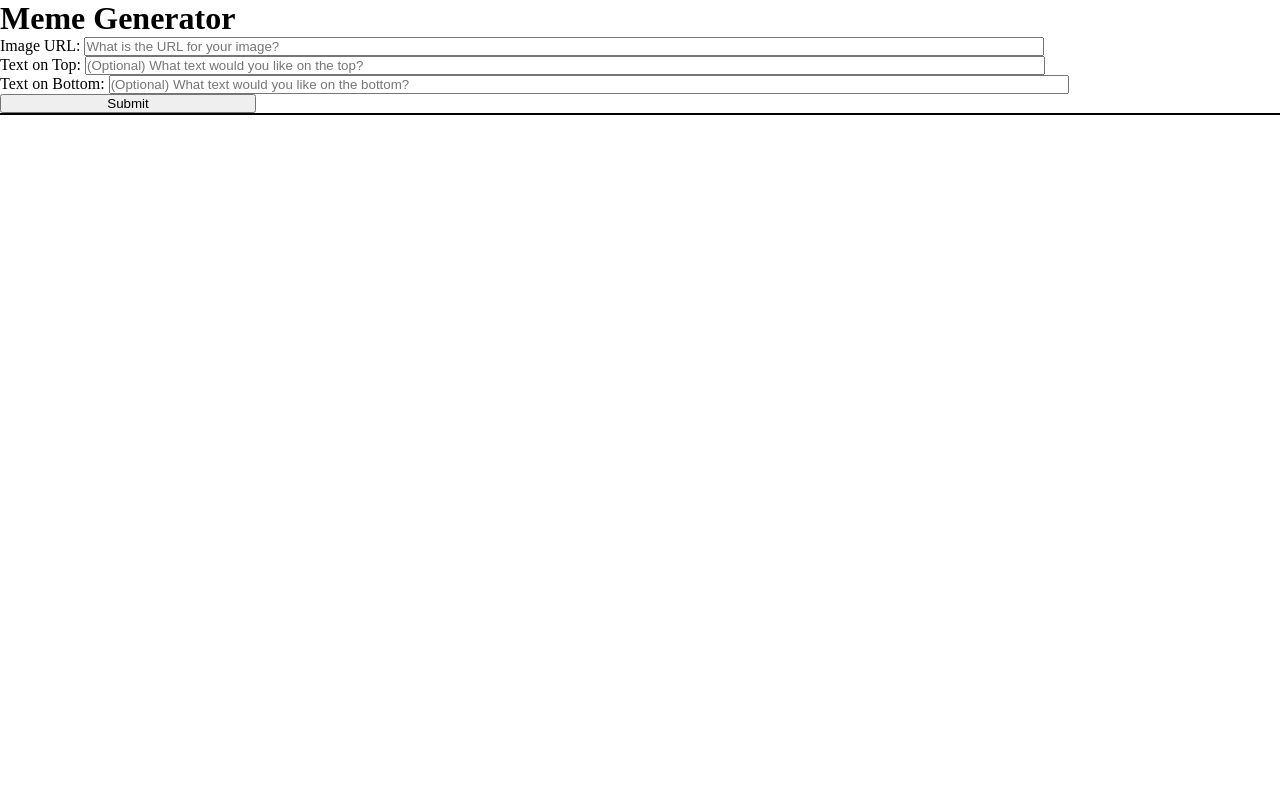
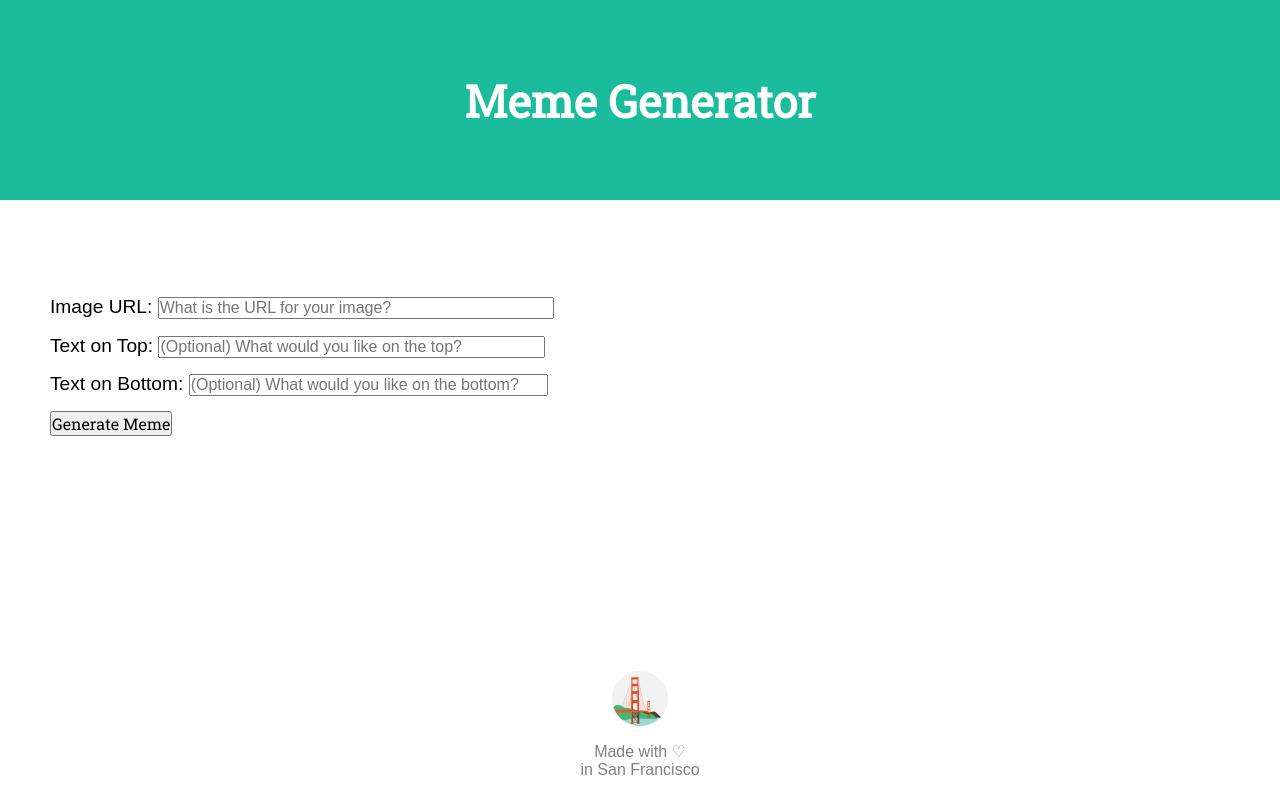
Before and after one commit to dlbreitenbuecher/meme-generator, a plain HTML site: page index.html in a window 1280 px wide. Drawn offline with Linux system fonts and the light colour scheme; a web font is replaced by a local one.

Commit message:
added basic styling to the site

```diff
--- a/app.js
+++ b/app.js
@@ -48,7 +48,7 @@ window.onload = function() {
             let deleteButton = document.createElement('button');
             deleteButton.classList.add('deleteButton');
             deleteButton.innerText = 'X';
-            imgFlexContainer.setAttribute('id', 'test');
+            imgFlexContainer.setAttribute('id', 'delete');
             imgFlexContainer.appendChild(deleteButton);
 
             // deleteButton.onclick=function deleteImage() {
@@ -65,7 +65,7 @@ window.onload = function() {
         imgFlexContainer.onmouseleave = function mouseLeave(){
             imgFlexContainer.classList.remove('deleteImage');
             imgFlexContainer.removeChild(document.querySelector('button'));
-            imgFlexContainer.removeAttribute('id', 'test');
+            imgFlexContainer.removeAttribute('id', 'delete');
         }
 
 
--- a/index.html
+++ b/index.html
@@ -8,28 +8,46 @@
     <meta name="keywords" content="meme, generator, image">
     <meta name="author" content="David Breitenbuecher">
 
+    <!-- Fonts -->
+    <link href="https://fonts.googleapis.com/css?family=Roboto+Slab" rel="stylesheet" type="text/css">
+    <link href="https://fonts.googleapis.com/css?family=Scope+One" rel="stylesheet" type="text/css">
     <link href="https://fonts.googleapis.com/css2?family=Anton&display=swap" rel="stylesheet">
+    <!-- CSS -->
     <link rel="stylesheet" type="text/css" href="styles.css">
 </head>
 <body>
+    <div id="mainGridContainer">
+        <header>
             <h1>Meme Generator</h1>
+        </header>
+        <section id="form">
             <form action="">
                 <label for='imageURL'>Image URL:</label>
-        <input type='url' id='imageURL' name='imageURL' placeholder="What is the URL for your image?" required><br>
+                <input type='url' id='imageURL' name='imageURL' placeholder="What is the URL for your image?" size='40' required><br>
 
                 <label for='topText'>Text on Top:</label>
-        <input type='text' id='topText' name='topText' placeholder="(Optional) What text would you like on the top?" maxlength="30"><br>
+                <input type='text' id='topText' name='topText' placeholder="(Optional) What would you like on the top?" size='39' maxlength="30"><br>
 
                 <label for='bottomText'>Text on Bottom:</label>
-        <input type="text" id="bottomText" name="bottomText" placeholder="(Optional) What text would you like on the bottom?" maxlength="30"><br>
-        <input type='submit' id='submitButton'>
+                <input type="text" id="bottomText" name="bottomText" placeholder="(Optional) What would you like on the bottom?" size='36' maxlength="30"><br>
+                <input type='submit' id='submitButton' value='Generate Meme'>
             </form>
+        </section>
 
         <!-- <img src="https://miniblogcore.azurewebsites.net/Posts/files/cat_637121647509154829.jpg"> -->
         <section id='memeShowcase'>
-
+            <!-- This is where the JavaScript Generated Memes Go -->
         </section>
 
+        <footer>
+            <section id='footerMessage'>
+                <img src="/assets/ggBridgeFooterIcon.png" alt="Golden Gate Bridge">
+                <p>Made with &#9825;</p>
+                <p>in San Francisco</p>
+            </section>
+        </footer>
+
+    </div>
     <script src="app.js"></script>
 </body>
 </html>
--- a/styles.css
+++ b/styles.css
@@ -7,29 +7,94 @@
 
 html {
     font-size: 100%;
-    font-family: var(--main-title-font);
+    font-family: var(--main-content-font);
     height: 100%;
 }
 
 :root {
-    --main-title-font: Josefin Sans;
+    --main-title-font: "Roboto Slab";
+    --main-content-font: "Scope One", sans-serif;
     --meme-text-font: Anton;
 }
 
+
+/* Main Grid */
+
+#mainGridContainer{
+    min-height: 100vh;
+    width: 100vw;
+    display: grid;
+    grid-template-columns: 1fr;
+    grid-template-rows: 200px 300px 1fr 150px;
+    align-items: center;
+    grid-template-areas:
+                        "header"
+                        "form"
+                        "memes"
+                        "footer";
+}
+
+
+/* Header and Form Sections */
+
+header {
+    grid-area: header;
+    display: flex;
+    justify-content: center;
+    align-items: center;
+    font-family: var(--main-title-font);
+    background: #1abc9c;
+    color: white;
+    width: 100%;
+    height: 100%;
+}
+
+header h1{
+    font-size: 2.8rem;
+}
+
+#form{
+    margin-top: 2rem;
+    grid-area: form;
+    display: flex;
+    align-items: center;
+    justify-content: left;
+    font-size: 1.2rem;
+    margin-left: 50px;
+    line-height: 2;
+}
+
+
 input {
-    width: 75%;
+    font-size: 1rem;
 }
 
 #submitButton {
-    width: 20%;
+    font-family: var(--main-title-font);
+    height: auto;
+    font-size: 1rem;
+    margin-top: 8px;
 }
 
+
+/* Meme Section */
+
+/* Grid Container for Memes */
 #memeShowcase {
-    display: grid;
-    grid-template-columns: repeat(auto-fill, minmax(min(10rem, 100%), 1fr));
-    border: 1px solid black;
+    align-self: start;
+    grid-area: memes;
+    /* display: grid;
+    justify-items: center;
+    grid-template-columns: repeat(auto-fill, minmax(min(10rem, 100%), 1fr)); */
+
+    /* justify-content: space-between; */
+    display: flex;
+    justify-content: center;
+    align-items: center;
+    flex-wrap: wrap;
 }
 
+/* Flex Container for individual Memes (img, top-text, bottom-text */
 .imgFlexContainer{
     display: flex;
     flex-direction: column;
@@ -37,9 +102,11 @@ input {
 }
 
 .memeImage{
-    /* max-width: 20%;
-    height: auto; */
+    max-width: 400px;
+    max-height: auto;
     display: flex;
+    margin-right: 8px;
+    margin-top: 8px;
 }
 
 .imageText{
@@ -63,6 +130,7 @@ input {
     justify-content: start;
     align-self: center;
     position: absolute;
+    top: 8px;
 }
 
 .lowerText{
@@ -72,17 +140,54 @@ input {
     bottom: 0px;
 }
 
+
+/* Classes to delete memes */
+
 .deleteImage {
     opacity: .2;
 }
 
 .deleteButton {
-    width: 50px;
-    height: 50px;
+    width: 75px;
+    height: 75px;
     border-radius: 50%;
-    background-color: lightblue;
+    background-color: black;
+    color: white;
+    font-size: 3rem;
     cursor: pointer;
     align-self: center;
     justify-content: center;
+    opacity: 1;
     position: absolute;
+    top: 50px;
+    padding: auto;
 }
+
+
+footer{
+    width: 100%;
+    grid-area: footer;
+    /* margin: 0;
+    padding: 0; */
+    display: flex;
+    justify-content: center;
+}
+
+#footerMessage{
+    display: flex;
+    flex-direction: column;
+    align-items: center;
+}
+
+footer img {
+    /* margin: 0 auto 0 auto; */
+    width: 56px;
+    height: auto;
+    margin-bottom: 1rem;
+}
+
+footer p {
+    color: #828282;
+    font-size: 1rem;
+    font-weight: 300;
+}
```
Also changed, not shown: assets/ggBridgeFooterIcon.png (added), 1 other file. Lines whose indentation alone changed are shown as unchanged.
